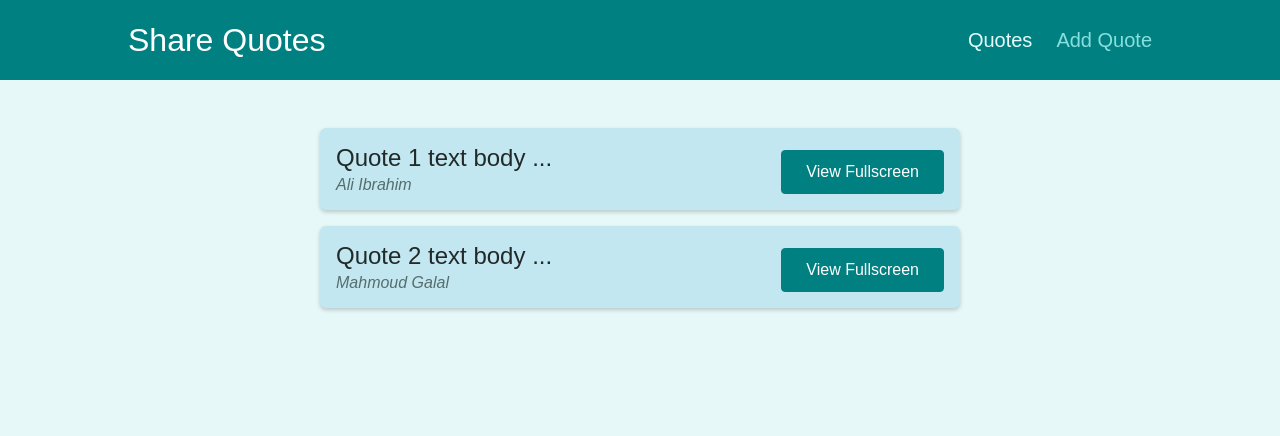
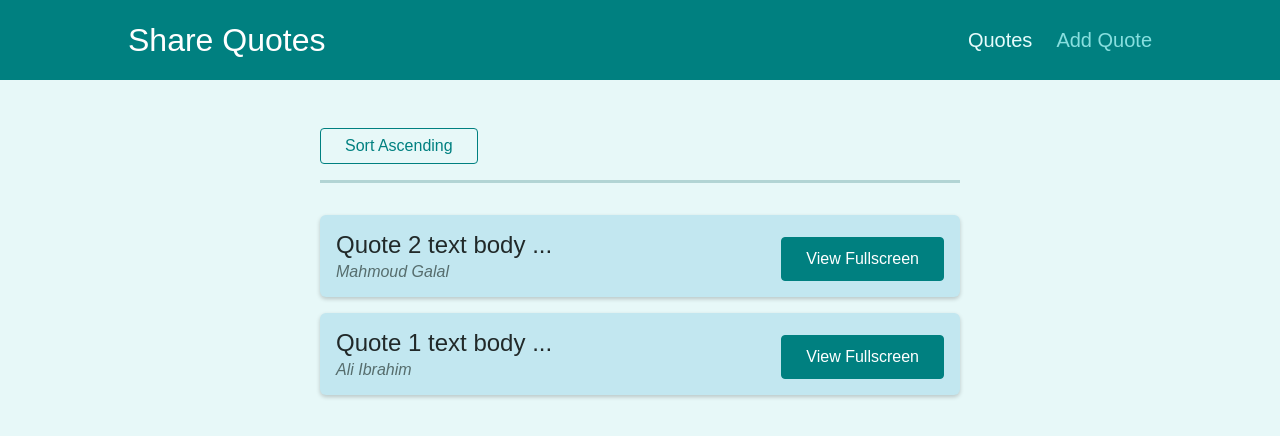
Before and after one commit to M-hossameldine/Share-Quotes-Routing-With-React, a React (Create React App) app: page /quotes in a window 1280 px wide. Shown: the top 436 px of the page. Built offline with nearby package versions, Linux system fonts and the light colour scheme.

Commit message:
feact(quotes): sort quotes ascending & descending

```diff
--- a/src/components/quotes/QuoteList.js
+++ b/src/components/quotes/QuoteList.js
@@ -1,13 +1,43 @@
 import { Fragment } from 'react';
+import { useHistory, useLocation } from 'react-router-dom';
 
 import QuoteItem from './QuoteItem';
 import classes from './QuoteList.module.css';
 
+const sortQuotes = (quotes, ascending) => {
+  return quotes.sort((quoteA, quoteB) => {
+    if (ascending) {
+      return quoteA.id > quoteB.id ? 1 : -1;
+    } else {
+      return quoteA.id < quoteB.id ? 1 : -1;
+    }
+  });
+};
+
 const QuoteList = (props) => {
+  const history = useHistory();
+  const location = useLocation();
+
+  console.log(location);
+  // to handle query params as keys
+  const queryParams = new URLSearchParams(location.search);
+
+  const isSortAscending = queryParams.get('sort') === 'asc';
+
+  const sortedQuotes = sortQuotes(props.quotes, isSortAscending);
+  const sortingChangeHandler = () => {
+    history.push('/quotes?sort=' + (isSortAscending ? 'des' : 'asc'));
+  };
+
   return (
     <Fragment>
+      <div className={classes.sorting}>
+        <button onClick={sortingChangeHandler}>
+          Sort {isSortAscending ? 'Descending' : 'Ascending'}
+        </button>
+      </div>
       <ul className={classes.list}>
-        {props.quotes.map((quote) => (
+        {sortedQuotes.map((quote) => (
           <QuoteItem
             key={quote.id}
             id={quote.id}
```
Also changed, not shown: 1 other file (tests, documents, lock files or other folders).
